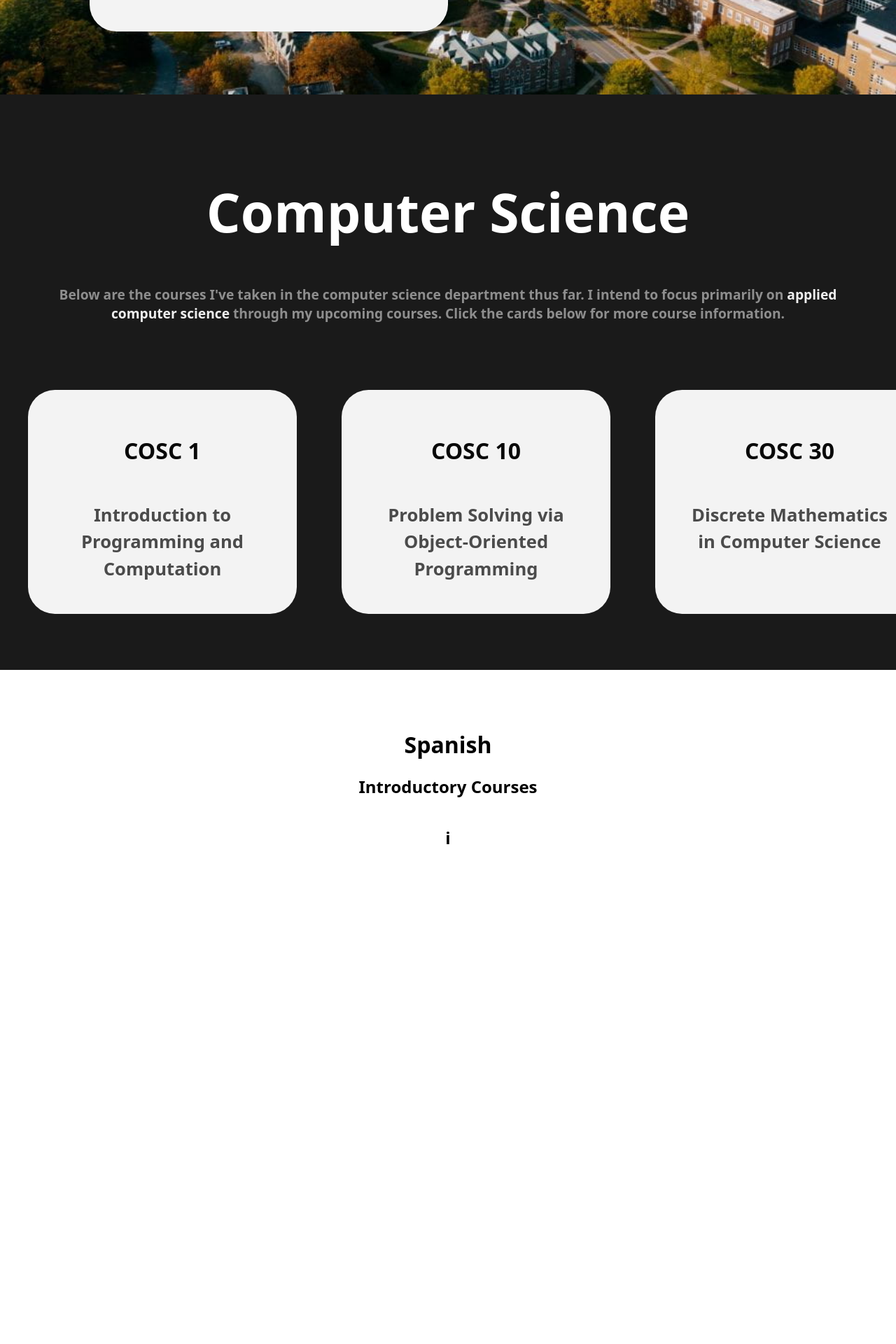
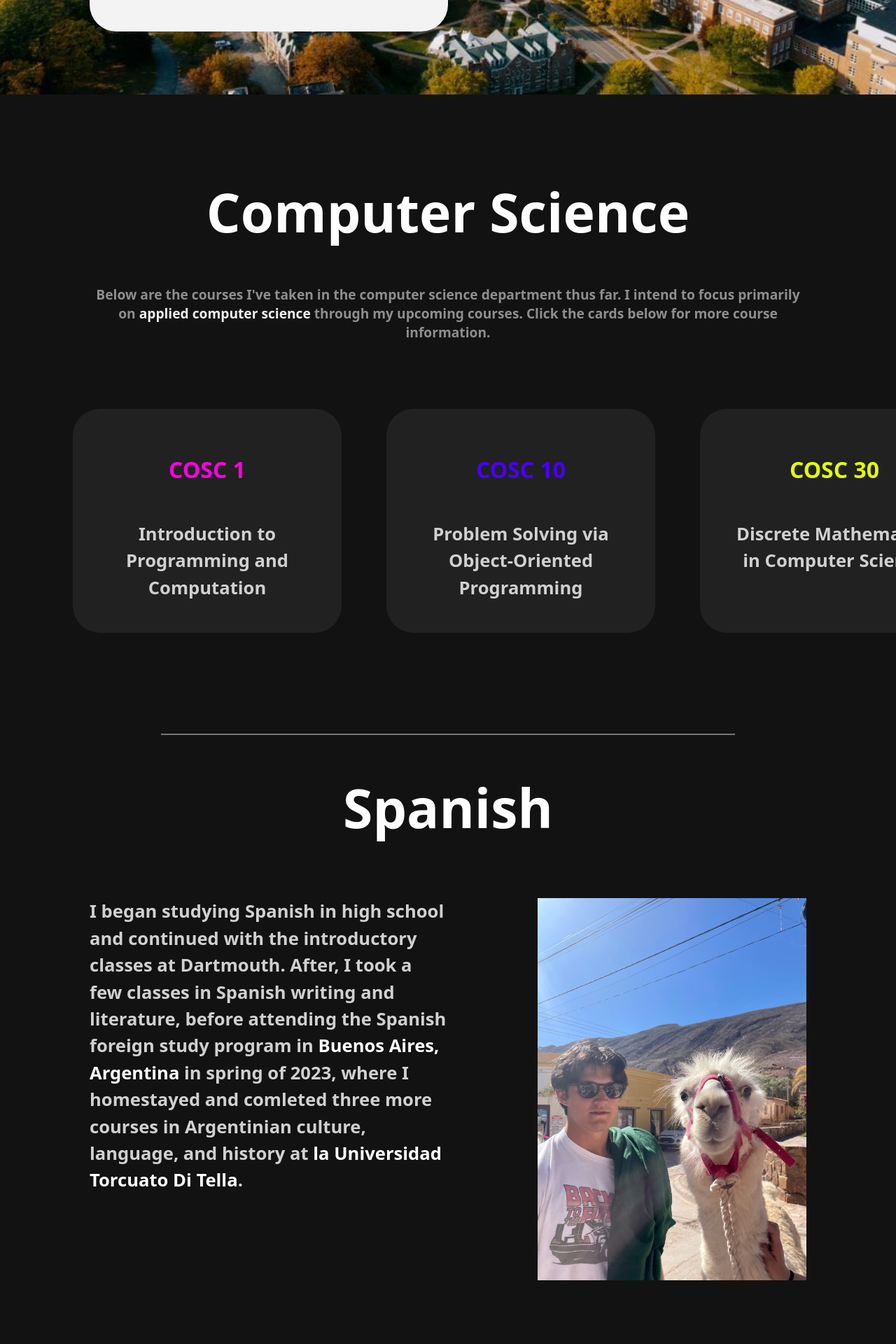
Before and after one commit to brendanshaw14/personal-website, a React (Create React App) app: page /education in a window 1280 px wide. Shown: the part 720-2640 px from the top of the page at 70% size. Before the commit the page ends 2017 px from the top, so only its background shows below. Built offline with nearby package versions, Linux system fonts and the light colour scheme.

Commit message:
Initial Release Commit

```diff
--- a/src/components/Navbar/Navbar.js
+++ b/src/components/Navbar/Navbar.js
@@ -20,9 +20,6 @@ const Navbar = () => {
         <li className={location.pathname === '/hobbies' ? 'active' : ''}>
           <Link to="/hobbies">Hobbies</Link>
         </li>
-        <li className={location.pathname === '/contact' ? 'active' : ''}>
-          <Link to="/contact">Contact</Link>
-        </li>
       </ul>
     </nav>
   );
--- a/src/components/SectionCard/SectionCard.css
+++ b/src/components/SectionCard/SectionCard.css
@@ -7,7 +7,7 @@
 }
 
 .section-card:hover {
-    transform: scale(1.01)
+    transform: scale(1.05)
 }
 
 .section-card-link {
@@ -34,5 +34,5 @@
 }
 
 .color-test{
-    background-color: #323232;
+    background-color: #a200ff;
 }
--- a/src/pages/education/Education.css
+++ b/src/pages/education/Education.css
@@ -47,12 +47,15 @@
     flex-direction: column;
     align-items: center;
     justify-content: space-evenly;
-    background-color: #1a1a1a;
+    background-color: #121212;
     text-align: center;
 }
 
 .major-text-container {
-    padding: 5%;
+    padding-left: 10%;
+    padding-right: 10%;
+    padding-bottom: 5%;
+    padding-top: 5%;
 }
 
 .major-text-container h1{
@@ -66,6 +69,7 @@
 }
 
 .major-cards-container {
+    padding-left: 5%;
     box-sizing: border-box;
     padding-bottom: 5%;
     width: 100%;
@@ -81,28 +85,76 @@
     list-style: none;
     height: 100%;
     gap: 5vw;
+    padding-right: 5%;
 }
+
+.major-cards-container .major-card-list li:last-child {
+  padding-right: 10%; /* Provides padding at the end */
+}
+
 
 .major-cards-container::-webkit-scrollbar {
     display: none; /* Hides the scrollbar */
 }
 
 .minor-container {
-    display: flex;
-    flex-direction: column;
-    align-items: center;
-    justify-content: space-evenly;
-    background-color: #ffffff;
-    padding: 5%;
+    background-color: #121212;
+    padding-top: 5%;
+    padding-left: 10%;
+    padding-right: 10%;
     text-align: center;
 }
 
-.minor-content-container {
-    margin-bottom: 5vh;
-    width: 100%;
+.minor-text-header h1 {
+    color: white;
+    font-size: 6vw;
 }
 
+.minor-content-container {
+    width: 100%;
+    display: flex;
+    flex-direction: row;
+    align-items: space-between;
+    justify-content: space-between;
+    padding-bottom: 10%;
+}
+
+.minor-text-container {
+    font-size: 2vw;
+    text-align: left;
+    line-height: 150%;
+    color: #d0d0d0;
+    font-weight: bold;
+    max-width: 50%;
+}
+
+.minor-text-container span{
+    color: white;
+}
+
+.minor-photo-container img{
+    width: 30vw;
+    height: auto;
+    padding-top: 2vw;
+}
+
+.other-interests-container {
+    padding-top: 5%;
+    padding-bottom: 5%;
+    padding-left: 20%;
+    padding-right: 20%;
+    background-color: #121212;
+    display: flex;
+    align-items: center;
+    justify-content: center;
+}
+
+.other-interests-container h2{
+    text-align: center;
+    font-size: 2vw;
+    color: #c8c8c8;
+}
 
 .color-test{
-    background-attachment: #4b4b4b;
+    background-attachment: #d0d0d0;
 }
--- a/src/pages/education/Education.js
+++ b/src/pages/education/Education.js
@@ -2,6 +2,7 @@ import React from 'react';
 import './Education.css';
 import { Fade } from 'react-awesome-reveal';
 import SectionCard from '../../components/SectionCard/SectionCard.js';
+import fsp from '../../images/fsp.jpg';
 
 const Education = () => {
 
@@ -10,37 +11,43 @@ const Education = () => {
         title: 'COSC 1',
         link: 'https://dartmouth.smartcatalogiq.com/current/orc/departments-programs-undergraduate/computer-science/cosc-computer-science-undergraduate/cosc-1/',
         color: '#bdefff',
-        text: "Introduction to Programming and Computation"
+        text: "Introduction to Programming and Computation",
+        headerColor: '#ff00e1'
     },
     {
         title: 'COSC 10',
         link: "https://dartmouth.smartcatalogiq.com/current/orc/departments-programs-undergraduate/computer-science/cosc-computer-science-undergraduate/cosc-10/",
         color: '#bdefff',
-        text: "Problem Solving via Object-Oriented Programming"
+        text: "Problem Solving via Object-Oriented Programming",
+        headerColor: '#4800ff'
     },
     {
         title: 'COSC 30',
         link: 'https://dartmouth.smartcatalogiq.com/en/current/orc/departments-programs-undergraduate/computer-science/cosc-computer-science-undergraduate/cosc-30/',
         color: '#bdefff',
-        text: "Discrete Mathematics in Computer Science"
+        text: "Discrete Mathematics in Computer Science",
+        headerColor: '#e5ff00'
     },
     {
         title: 'COSC 50',
         link: 'https://dartmouth.smartcatalogiq.com/en/current/orc/departments-programs-undergraduate/computer-science/cosc-computer-science-undergraduate/cosc-50/',
         color: '#bdefff',
-        text: "Software Design and Implementation"
+        text: "Software Design and Implementation",
+        headerColor: '#37ff00'
     },
     {
         title: 'COSC 76',
         link: 'https://dartmouth.smartcatalogiq.com/en/current/orc/departments-programs-undergraduate/computer-science/cosc-computer-science-undergraduate/cosc-76/',
         color: '#bdefff',
-        text: "Artificial Intelligence"
+        text: "Artificial Intelligence",
+        headerColor: '#ff9900'
     },
     {
         title: 'CS 89.21',
         link: 'https://dartmouth.smartcatalogiq.com/current/orc/departments-programs-undergraduate/computer-science/cosc-computer-science-undergraduate/cosc-89-21/',
         color: '#bdefff',
-        text: "Data Mining and Knowledge Discovery"
+        text: "Data Mining and Knowledge Discovery",
+        headerColor: '#a200ff'
     }
     ];
 
@@ -78,9 +85,9 @@ const Education = () => {
                                     icon={null}
                                     link={sectionCard.link}
                                     text={sectionCard.text}
-                                    headerColor={'#080808'}
-                                    bodyColor={'#4b4b4b'}
-                                    cardStyle={{backgroundColor: '#f3f3f3', height:'25vw', width:'30vw'}}
+                                    headerColor={sectionCard.headerColor}
+                                    bodyColor={'#d0d0d0'}
+                                    cardStyle={{backgroundColor: '#212121', height:'25vw', width:'30vw'}}
                                 />
                             </li>
                         ))}
@@ -88,23 +95,26 @@ const Education = () => {
                 </div>
             </div>
             <div className='minor-container'>
-                <div className='minor-text-container'>
+                <div className='border'></div>
                 <div className='minor-text-header'>
                     <Fade triggerOnce fraction={0.5} duration={1000}>
                         <h1>Spanish</h1>
                     </Fade>
+                </div>
                 <Fade triggerOnce fraction={0.5} duration={1000} delay={500}>
                     <div className='minor-content-container'>
-                            <div className='intro-courses-container'>
-                                <h2>Introductory Courses</h2>
+                        <div className='minor-text-container'>
+                            <p>I began studying Spanish in high school and continued with the introductory classes at Dartmouth. After, I took a few classes in Spanish writing and literature, before attending the Spanish foreign study program in <span>Buenos Aires, Argentina</span> in spring of 2023, where I homestayed and comleted three more courses in Argentinian culture, language, and history at <span>la Universidad Torcuato Di Tella</span>. </p>
                         </div>
-                            <div className='fsp-container'>
+                        <div className='minor-photo-container'>
+                            <img src={fsp} alt="foreign-study" className="fsp-photo"></img>
                         </div>
                     </div>
-                        <h2>i</h2>
                 </Fade>
+                <div className='border'></div>
             </div>
-                </div>
+            <div className='other-interests-container'>
+                <h2>Beyond Computer Science and Spanish, I'm most interested in biology and economics. I've taken courses in both evolutionary biology and neuroscience, as well as the Economics pre-requisites and some public policy and public finance. I've decided not to declare a minor in economics, but still hope to take a few more courses that interest me.</h2>
             </div>
         </div>
     );
--- a/src/pages/experience/Experience.js
+++ b/src/pages/experience/Experience.js
@@ -14,8 +14,12 @@ const Experience = () => {
     return (
         <div>
             <div className='intro-container'>
-                <h1>Experience & Projects</h1>
-                <h2>Some of my work experience in tech and my favorite personal and school coding projects.</h2>
+                <Fade triggerOnce fraction={0.5} duration={1000}>
+                    <div className='intro-container-text'>
+                        <h1>Experience & Projects</h1>
+                        <h2>Some of my work experience in tech and my favorite personal and school coding projects.</h2>
+                    </div>
+                </Fade>
             </div>
             <div className='experience-container'>
                 <div className='border'></div>
@@ -42,9 +46,11 @@ const Experience = () => {
                 </div>
             </div>
             <div className='projects-container'>
+                <Fade triggerOnce fraction={1} duration={1000}>
                 <div className='projects-header'>
                     <h1>Projects</h1>
                 </div>
+                </Fade>
                 <div className='projects-content'>
                     <div className='project-card-container'>
                         <Link to='https://github.com/brendanshaw14/Chord-Predictor/blob/main/final.ipynb' target="_blank" className="project-link">
--- a/src/pages/hobbies/Hobbies.css
+++ b/src/pages/hobbies/Hobbies.css
@@ -2,7 +2,7 @@
     display: flex;
     flex-direction: column;
     align-items: center;
-    justify-content: center;
+    justify-content: flex-start;
     height: 30vw;
     width: 100%;
     background-color: #121212;
@@ -142,7 +142,17 @@
 .album {
     border-radius: 12px;
     padding-bottom: 5%;
-    }
+    animation: 'fadeIn 1s ease-in-out forwards',
+}
+
+@keyframes fadeIn {
+  from {
+    opacity: 0;
+  }
+  to {
+    opacity: 1;
+  }
+}
 
 @media (min-width: 600px ) and (max-width: 1009px){
     .album {
--- a/src/pages/hobbies/Hobbies.js
+++ b/src/pages/hobbies/Hobbies.js
@@ -8,12 +8,17 @@ const Hobbies = () => {
     return (
         <div>
             <div className='hobbies-intro-container'>
+                <Fade triggerOnce fraction={0.5} duration={1000}>
+                    <div className='hobbies-intro-text'>
                         <h1>Hobbies</h1>
                         <h2>Some things I like to do in my free time.</h2>
+                    </div>
+                </Fade>
             </div>
             <div className='hobbies-content-container'>
                 <div className='border'></div>
                 <div className='sports-container'>
+                    <Fade triggerOnce cascade='true' fraction={0.5} duration={1000} damping={0.1}>
                         <div className='sports-header'>
                             <h1>Sports</h1>
                         </div>
@@ -23,8 +28,10 @@ const Hobbies = () => {
                             </div>
                             <img src={skiing} alt="skiing" className="skiing-photo"></img>
                         </div>
+                    </Fade>
                 </div>
                 <div className='music-container'>
+                    <Fade triggerOnce cascade='true' fraction={0.5} duration={1000} damping={0.1}>
                         <div className='music-header'>
                             <h1>Music</h1>
                         </div>
@@ -34,11 +41,14 @@ const Hobbies = () => {
                             </div>
                             <img src={toadboat} alt="toadboat" className="toadboat-photo"></img>
                         </div>
+                    </Fade>
                 </div>
                 <div className='album-container'>
+                    <Fade triggerOnce cascade='true' fraction={0.5} duration={1000}>
                         <div className='album-header-container'>
                             <h3>Some of my favorite genres are indie, jazz, rock, hip hop, and electronic. Below are some of my favorite albums. </h3>
                         </div>
+                    </Fade>
                     <div className='album-content-container'>
                         <iframe className="album" title="This Old Dog" src="https://open.spotify.com/embed/album/4NNq2vwTapv4fSJcrZbPH7?utm_source=generator" frameBorder="0" allowfullscreen="" allow="autoplay; clipboard-write; encrypted-media; fullscreen; picture-in-picture" loading="lazy"></iframe>
                         <iframe className="album" title="A Song for Every Moon" src="https://open.spotify.com/embed/album/3IGPQEGAiZZI4Iba81GNq5?utm_source=generator" frameBorder="0" allowfullscreen="" allow="autoplay; clipboard-write; encrypted-media; fullscreen; picture-in-picture" loading="lazy"></iframe>
@@ -61,6 +71,9 @@ const Hobbies = () => {
                         <iframe className="album" title="The Legendary Riverside Albums" src="https://open.spotify.com/embed/album/6NxBh0rm9smt55pOLluK8C?utm_source=generator" frameBorder="0" allowfullscreen="" allow="autoplay; clipboard-write; encrypted-media; fullscreen; picture-in-picture" loading="lazy"></iframe>
                         <iframe className="album" title="Electric Ladyland" src="https://open.spotify.com/embed/album/5z090LQztiqh13wYspQvKQ?utm_source=generator" frameBorder="0" allowfullscreen="" allow="autoplay; clipboard-write; encrypted-media; fullscreen; picture-in-picture" loading="lazy"></iframe>
                         <iframe className="album" title="18 Months" src="https://open.spotify.com/embed/album/7w19PFbxAjwZ7UVNp9z0uT?utm_source=generator" frameBorder="0" allowfullscreen="" allow="autoplay; clipboard-write; encrypted-media; fullscreen; picture-in-picture" loading="lazy"></iframe>
+                        <iframe className="album" title="Work From Home" src="https://open.spotify.com/embed/album/0ORKsWALEps4PNvnM78dM7?utm_source=generator" frameBorder="0" allowfullscreen="" allow="autoplay; clipboard-write; encrypted-media; fullscreen; picture-in-picture" loading="lazy"></iframe>
+                        <iframe className="album" title="Salad Days" src="https://open.spotify.com/embed/album/2sij95QgjmgrhNv33achzn?utm_source=generator" frameBorder="0" allowfullscreen="" allow="autoplay; clipboard-write; encrypted-media; fullscreen; picture-in-picture" loading="lazy"></iframe>
+                        <iframe className="album" title="The Miseducation of Lauryn Hill" src="https://open.spotify.com/embed/album/1BZoqf8Zje5nGdwZhOjAtD?utm_source=generator&theme=0" frameBorder="0" allowfullscreen="" allow="autoplay; clipboard-write; encrypted-media; fullscreen; picture-in-picture" loading="lazy"></iframe>
                     </div>
                 </div>
             </div>
--- a/src/pages/home/Home.css
+++ b/src/pages/home/Home.css
@@ -44,9 +44,7 @@ body{
 
 .about-me-container {
     height: 40vw;
-    padding-top: 10vw;
-    padding-bottom: 10vw;
-    padding-right: 10vw;
+    padding: 10%;
     display: flex;
     align-items: center; /* Vertically center the content */
 }
@@ -54,7 +52,7 @@ body{
 .profile-photo {
     border-radius: 50%;
     height: auto;
-    padding: 5%;
+    margin-right: 5%;
     flex: 1;
     overflow: hidden;
 }
@@ -104,7 +102,7 @@ body{
 
 .home-sections-title h2 {
     font-size: 5vw;
-    padding-left: 5vw;
+    padding-left: 10%;
     font-weight: bold;
     color: rgb(0, 0, 0);
 }
@@ -116,11 +114,13 @@ body{
     overflow-x: auto; /* Enable horizontal scrolling */
     overflow-y: hidden; /* Prevent vertical scrolling */
     white-space: nowrap; /* Prevent wrapping of list items */
+    padding-right: 10%;
+    padding-left: 10%;
     -webkit-overflow-scrolling: touch; /* Smooth scrolling for touch devices */
 }
 
 .section-card-container::-webkit-scrollbar {
-    display: none; /* Hides the scrollbar */
+    display: none;
 }
 
 .sections-card-list {
@@ -128,9 +128,61 @@ body{
     list-style: none;
     height: 100%;
     gap: 5vw;
-    padding-left: 5vw;
+    padding: 0;
 }
 
-.cap{
-    color: #e9e9e9;
+.sections-card-list li:last-child {
+    padding-right: 10%;
 }
+
+.contact-container {
+    width: 100%;
+    background-color: white;
+}
+
+.contact-container h1{
+    padding-left: 10%;
+    padding-right: 10%;
+    font-size: 6vw;
+}
+
+.contact-content {
+    padding-left: 10%;
+    padding-right: 10%;
+    padding-bottom: 10%;
+}
+
+.contact-card{
+    padding-top: 5%;
+    padding-bottom: 5%;
+    padding-left: 5%;
+    background-color: #eeeeee;
+    border-radius: 3vw;
+}
+
+.link-card {
+    display: flex;
+    justify-content: flex-start;
+    align-items: flex-start;
+    text-decoration: none;
+    color: black;
+    margin-bottom: 0;
+    width: 15vw;
+}
+
+.link-card:hover {
+    color: #898989;
+}
+
+.email-address {
+    color: black;
+    font-weight: bold;
+    display: flex;
+    align-items: flex-start;
+    justify-content: flex-start;
+    padding: 0;
+}
+
+.color-test{
+    color: #37a430;
+}
```
Also changed, not shown: src/pages/home/Home.js (+31 -24 lines), src/images/fsp.jpg (added). Lines whose indentation alone changed are shown as unchanged.
